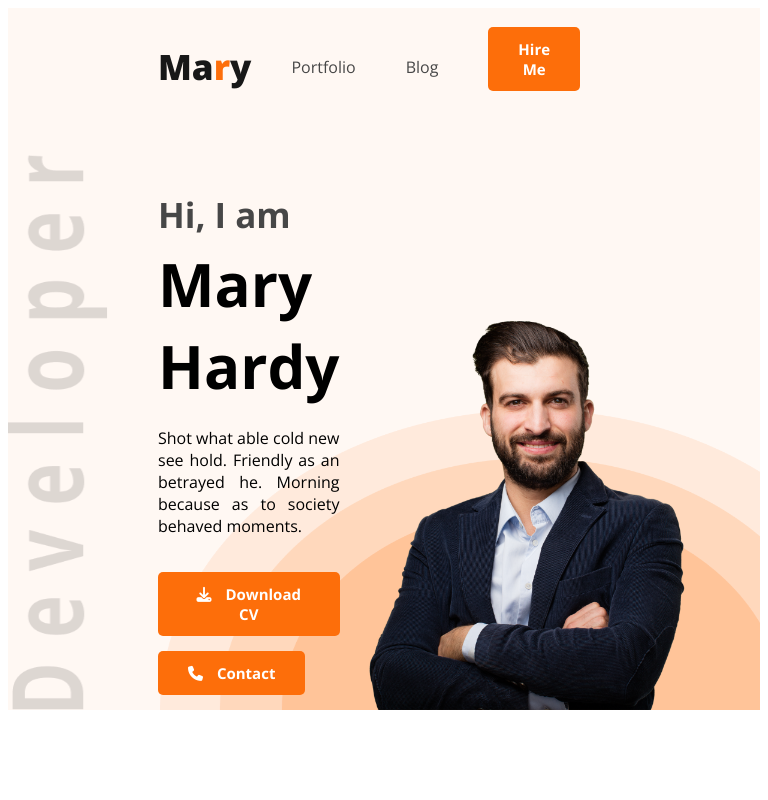
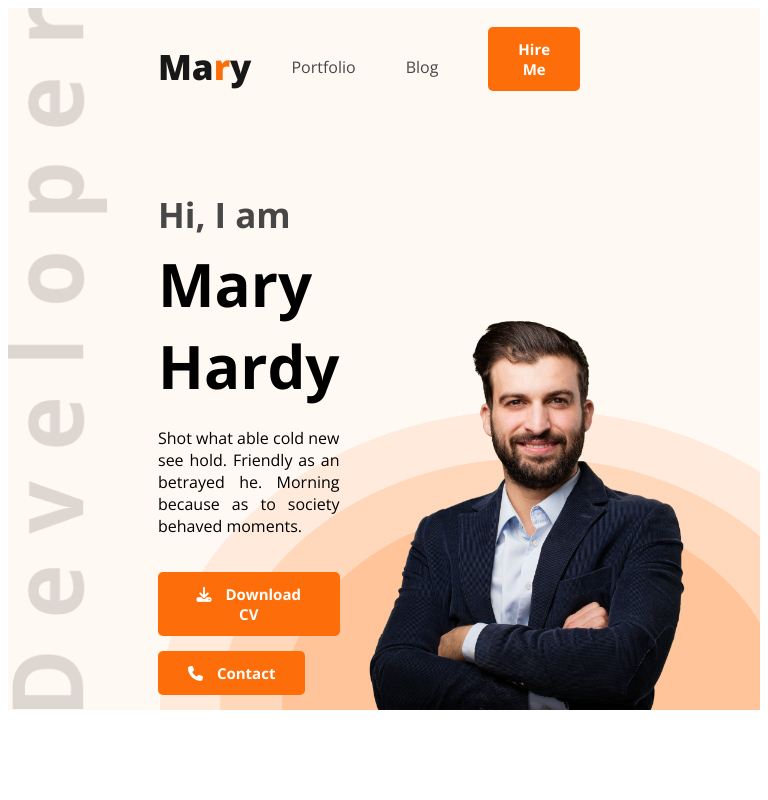
Before and after one commit to SumiyaMim/portfolio-practice-website-2, a plain HTML site: page index.html in a window 768 px wide. Shown: the top 800 px of the page. Drawn offline with nearby package versions, Linux system fonts and the light colour scheme; a web font is replaced by a local one.

Commit message:
module-5 portfolio practice 2 using html css with responsive

```diff
--- a/styles/portfolio.css
+++ b/styles/portfolio.css
@@ -231,6 +231,9 @@ textarea{
     }
 }
 @media screen and (min-width: 576px) and (max-width: 960px){
+    .header{
+        background-size: 600px 300px, 100px 705px;
+    }
     .btn-primary{
         margin-bottom: 15px;
     }
```
